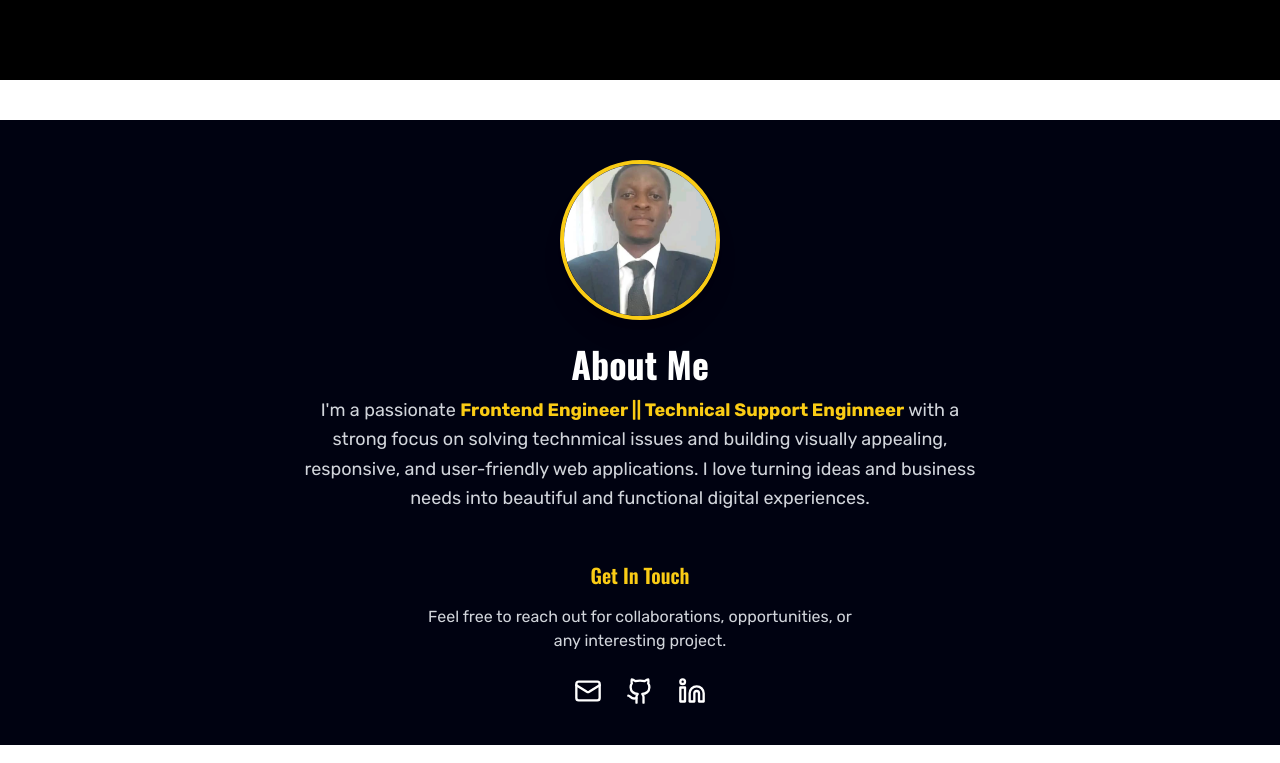
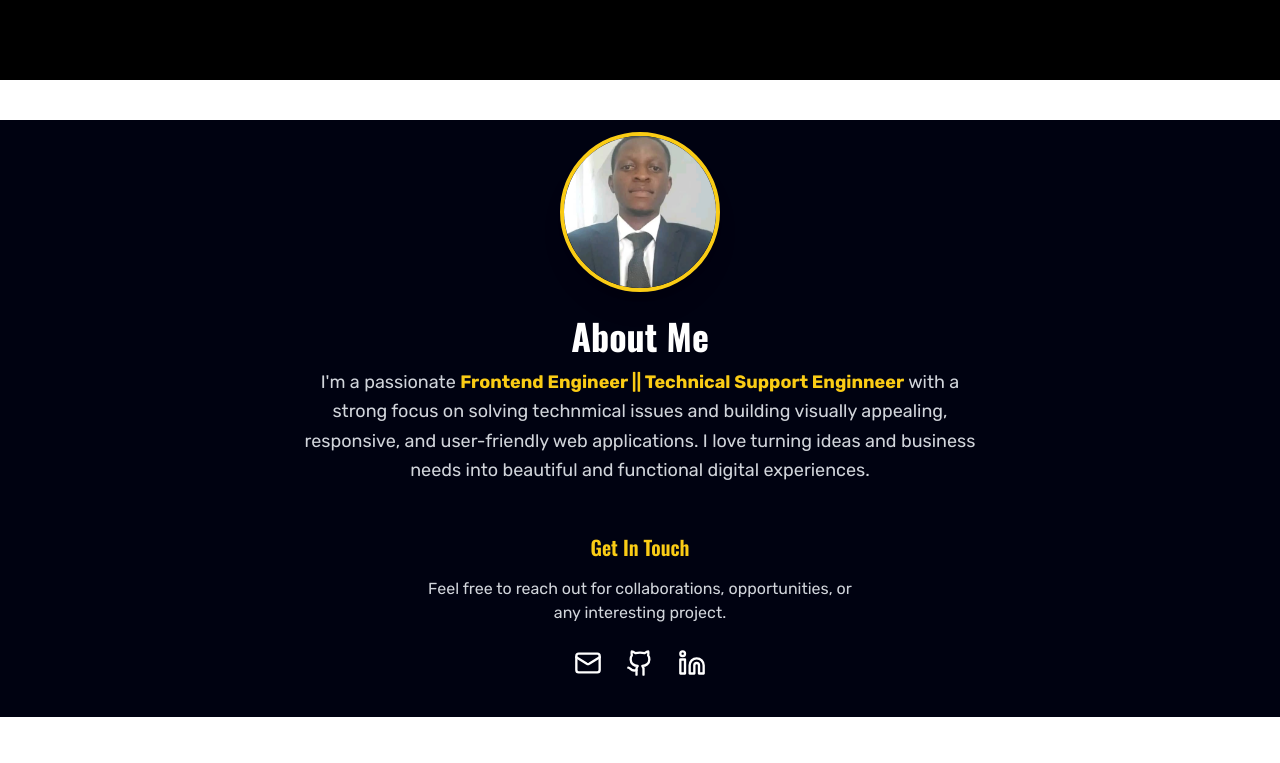
Before and after one commit to Atabo2023/My_portfolio_web, a React (Vite) app: page /Aboutalone in a window 1280 px wide. Shown: the part 1600-2363 px from the top of the page. Built offline with nearby package versions, Linux system fonts and the light colour scheme.

Commit message:
modified width length

```diff
--- a/src/Aboutalone.jsx
+++ b/src/Aboutalone.jsx
@@ -9,7 +9,7 @@ export const Aboutalone = () => {
   return (
     <div
       id="About"
-      className="h-[60%] cursor-pointer w-full overflow-hidden mt-10 bg-[#000211] text-white px-6 py-10 flex flex-col items-center"
+      className="h-[60%] cursor-pointer w-full overflow-hidden mt-10 bg-[#000211] text-white px-6 py-3 flex flex-col items-center"
     >
       {/* Back to Portfolio */}
       <a
```
